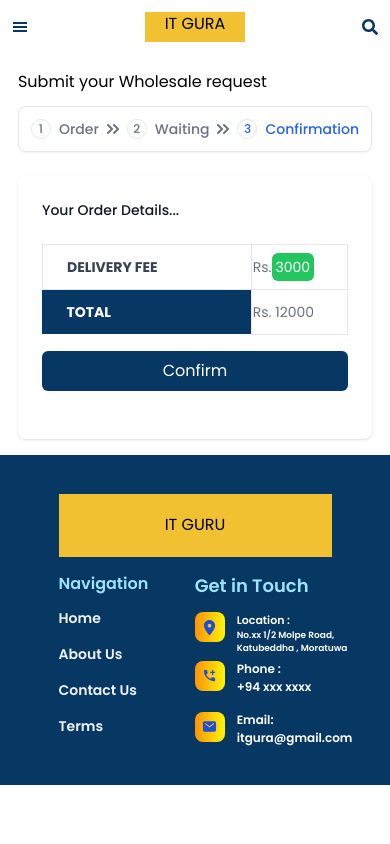
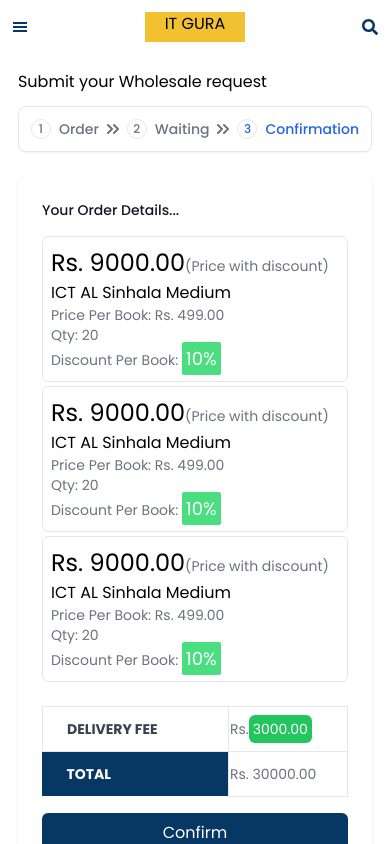
Before and after one commit to IT-Guru-Books-Store/ecomm-app-user, a Next.js app: page /wholesale-request in a window 390 px wide. Shown: the top 844 px of the page. Built offline with nearby package versions, Linux system fonts and the light colour scheme.

Commit message:
added order item card for the confirmation in mobile view.

```diff
--- a/components/wholesale-request/wholesale-content/Approval.js
+++ b/components/wholesale-request/wholesale-content/Approval.js
@@ -1,5 +1,7 @@
 import { WHOLESALE_REQUEST_WAITING_MSG } from "@/constants/constant";
+import Image from "next/image";
 import React from "react";
+import Waiting from "../../../assets/svg/Waiting.svg";
 
 const Approval = () => {
   return (
@@ -10,6 +12,7 @@ const Approval = () => {
         </div>
         <div>
           <p className="text-gray-700">{WHOLESALE_REQUEST_WAITING_MSG}</p>
+          <Image className="m-auto" src={Waiting} width={300} height={300} />
         </div>
       </div>
     </div>
--- a/components/wholesale-request/wholesale-content/Confirmation.js
+++ b/components/wholesale-request/wholesale-content/Confirmation.js
@@ -1,6 +1,7 @@
 import React from "react";
 import OrderItemsTable from "./confirmation-components/OrderItemsTable";
 import OverallDetailTable from "./confirmation-components/OverallDetailTable";
+import OrderItemCardList from "./confirmation-components/OrderItemCardList";
 
 const Confirmation = () => {
   return (
@@ -10,6 +11,9 @@ const Confirmation = () => {
       </h3>
       <div className="hidden sm:block">
         <OrderItemsTable />
+      </div>
+      <div className="sm:hidden">
+        <OrderItemCardList />
       </div>
       <div className="sm:grid sm:grid-cols-4 my-6">
         <div className="sm:col-span-2 sm:col-start-3">
--- /dev/null
+++ b/components/wholesale-request/wholesale-content/confirmation-components/OrderItemCard.js
@@ -0,0 +1,25 @@
+import React from "react";
+
+const OrderItemCard = ({ book }) => {
+  return (
+    <div className="border p-2 my-1 rounded-md">
+      <h2 className="text-[24px]">
+        Rs. <span>{book.priceWithDiscount}</span>
+        <span className="text-gray-500 text-sm">(Price with discount)</span>
+      </h2>
+      <h4 className="text-">{book.name}</h4>
+      <div className="grid grid-cols-1 text-gray-500 text-sm ">
+        <span>Price Per Book: Rs. {book.price}</span>
+        <span>Qty: {book.quantity} </span>
+        <span>
+          Discount Per Book:{" "}
+          <span className="bg-green-400 text-white text-lg p-1 rounded-sm">
+            {book.discountPerBook}
+          </span>
+        </span>
+      </div>
+    </div>
+  );
+};
+
+export default OrderItemCard;
--- /dev/null
+++ b/components/wholesale-request/wholesale-content/confirmation-components/OrderItemCardList.js
@@ -0,0 +1,17 @@
+import React from "react";
+import WholeSaleBookList from "../order-details/WholeSaleBookList";
+import { orderedItemsForWholesaleConfirmation } from "@/data/dataModels";
+import OrderItemCard from "./OrderItemCard";
+
+const OrderItemCardList = () => {
+  const bookList = orderedItemsForWholesaleConfirmation;
+  return (
+    <div>
+      {bookList?.map((book) => (
+        <OrderItemCard book={book} key={book.id} />
+      ))}
+    </div>
+  );
+};
+
+export default OrderItemCardList;
--- a/data/dataModels.js
+++ b/data/dataModels.js
@@ -38,31 +38,31 @@ export const orderedItemsForWholesaleConfirmation = [
   {
     id: "6277289",
     name: "ICT AL Sinhala Medium",
-    price: 499.0,
+    price: "499.00",
     quantity: 20,
     discountPerBook: "10%",
-    priceWithDiscount: 9000.0,
+    priceWithDiscount: "9000.00",
   },
   {
     id: "77488448",
     name: "ICT AL Sinhala Medium",
-    price: 499.0,
+    price: "499.00",
     quantity: 20,
     discountPerBook: "10%",
-    priceWithDiscount: 9000.0,
+    priceWithDiscount: "9000.00",
   },
   {
     id: "627289",
     name: "ICT AL Sinhala Medium",
-    price: 499.0,
+    price: "499.00",
     quantity: 20,
     discountPerBook: "10%",
-    priceWithDiscount: 9000.0,
+    priceWithDiscount: "9000.00",
   },
 ];
 
 export const overallWholesaleOrderDetails = {
   id: 787272,
-  deliveryFee: 3000.0,
-  total: 12000.0,
+  deliveryFee: "3000.00",
+  total: "30000.00",
 };
```
